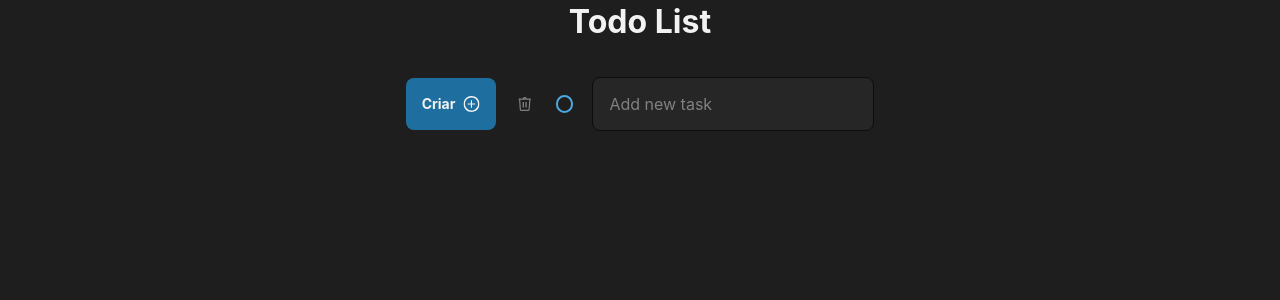
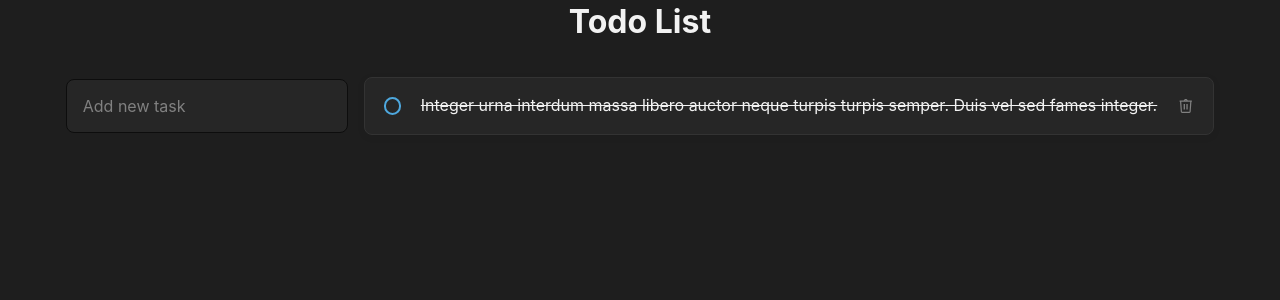
Before and after one commit to luizfvital/todo-list, a React (Vite) app: page / in a window 1280 px wide. Shown: the top 300 px of the page. Built offline with nearby package versions, Linux system fonts and the light colour scheme.

Commit message:
add task component

```diff
--- a/src/App.tsx
+++ b/src/App.tsx
@@ -1,8 +1,5 @@
-import { Button } from "./Components/Button";
-import { Checkbox } from "./Components/Checkbox";
-import PlusIcon from "./Components/Icons/PlusIcon";
-import TrashIcon from "./Components/Icons/TrashIcon";
 import { Input } from "./Components/Input";
+import { Task } from "./Components/Task";
 
 function App() {
   return (
@@ -18,14 +15,13 @@ function App() {
           gap: 16,
         }}
       >
-        <Button>
-          Criar <PlusIcon />
-        </Button>
-        <Button variant="icon">
-          <TrashIcon />
-        </Button>
-        <Checkbox />
         <Input />
+        <Task
+          content="Integer urna interdum massa libero auctor neque turpis turpis semper. Duis vel sed fames integer."
+          complete={true}
+          onDelete={() => {}}
+          onSetIsComplete={() => {}}
+        />
       </div>
     </>
   );
--- /dev/null
+++ b/src/Components/Task/index.module.css
@@ -0,0 +1,17 @@
+.task {
+  display: flex;
+  justify-content: space-between;
+  align-items: flex-start;
+  gap: 16px;
+  border-radius: 8px;
+  border: 1px solid var(--gray-400);
+  box-shadow: 0 2px 8px rgba(0, 0, 0, 0.06);
+  background-color: var(--gray-500);
+  color: var(--gray-100);
+
+  padding: 16px;
+}
+
+.task--complete {
+  text-decoration: line-through;
+}
--- /dev/null
+++ b/src/Components/Task/index.tsx
@@ -0,0 +1,38 @@
+import { Button } from "../Button";
+import { Checkbox } from "../Checkbox";
+import TrashIcon from "../Icons/TrashIcon";
+import styles from "./index.module.css";
+
+interface TaskProps {
+  content: string;
+  complete?: boolean;
+  onSetIsComplete: () => void;
+  onDelete: () => void;
+}
+
+export function Task({
+  content,
+  complete,
+  onSetIsComplete,
+  onDelete,
+}: TaskProps) {
+  const handleOnDelete = () => {
+    onDelete();
+  };
+
+  const handleOnSetIsComplete = () => {
+    onSetIsComplete();
+  };
+
+  return (
+    <div
+      className={`${styles.task} ${complete ? styles["task--complete"] : ""}`}
+    >
+      <Checkbox />
+      {content}
+      <Button variant="icon">
+        <TrashIcon />
+      </Button>
+    </div>
+  );
+}
```
